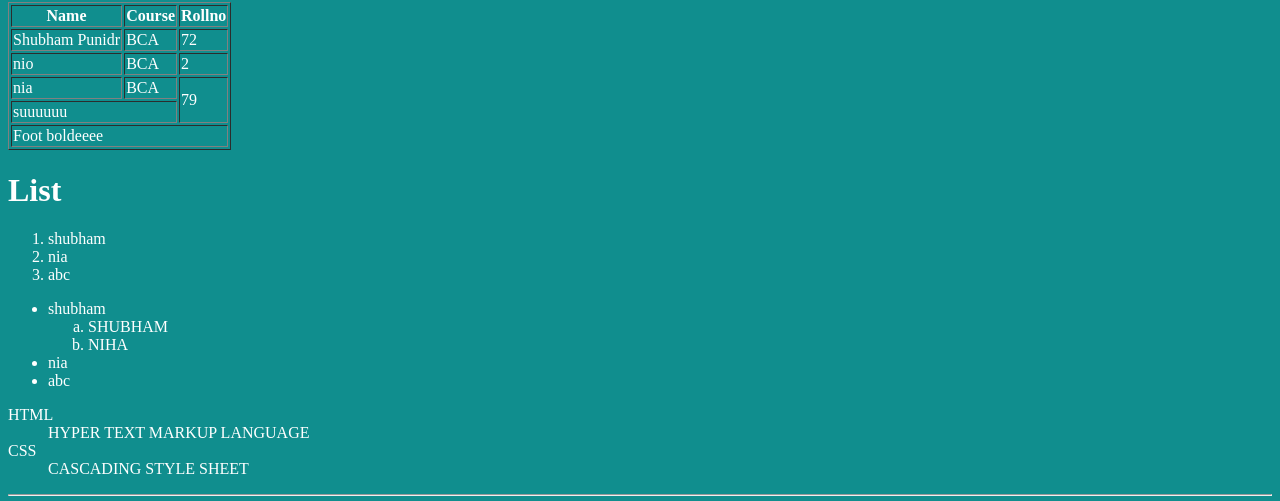
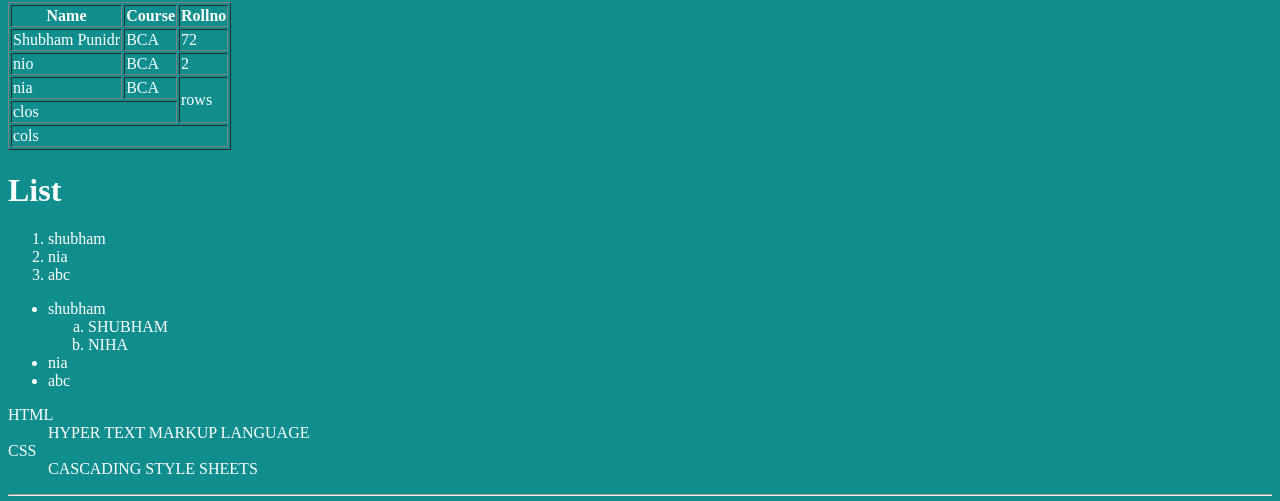
Before and after one commit to shubham-pundir0001/fullStack-dev, a plain HTML site: page initialvdo basics/index.html in a window 1280 px wide. Shown: the part 613-1114 px from the top of the page. Drawn offline with Linux system fonts and the light colour scheme.

Commit message:
Update index.html
 COLS AND ROWS

```diff
--- a/initialvdo basics/index.html
+++ b/initialvdo basics/index.html
@@ -44,15 +44,15 @@
         <tr>
           <td>nia</td>
           <td>BCA</td>
-          <td rowspan="2">79</td>
+          <td rowspan="2">rows</td>
         </tr>
         <tr>
-          <td colspan="2">suuuuuu</td>
+          <td colspan="2">clos</td>
         </tr>
       </tbody>
       <tfoot>
         <tr>
-          <td colspan="3">Foot boldeeee</td>
+          <td colspan="3">cols</td>
         </tr>
       </tfoot>
     </table>
@@ -77,7 +77,7 @@
       <dt>HTML</dt>
       <dd>HYPER TEXT MARKUP LANGUAGE</dd>
       <dt>CSS</dt>
-      <dd>CASCADING STYLE SHEET</dd>
+      <dd>CASCADING STYLE SHEETS</dd>
     </dl>
     <hr>
   </body>
```
